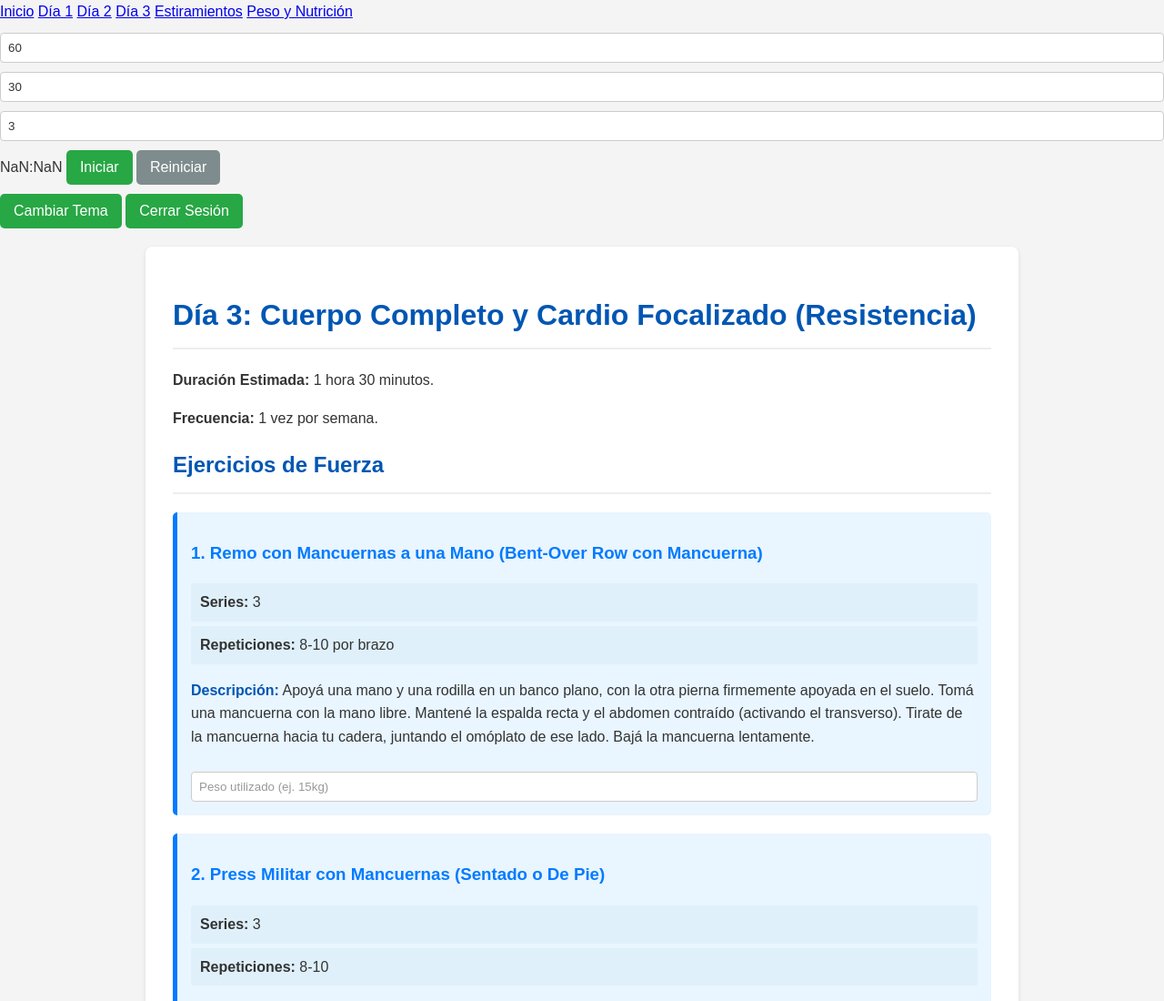
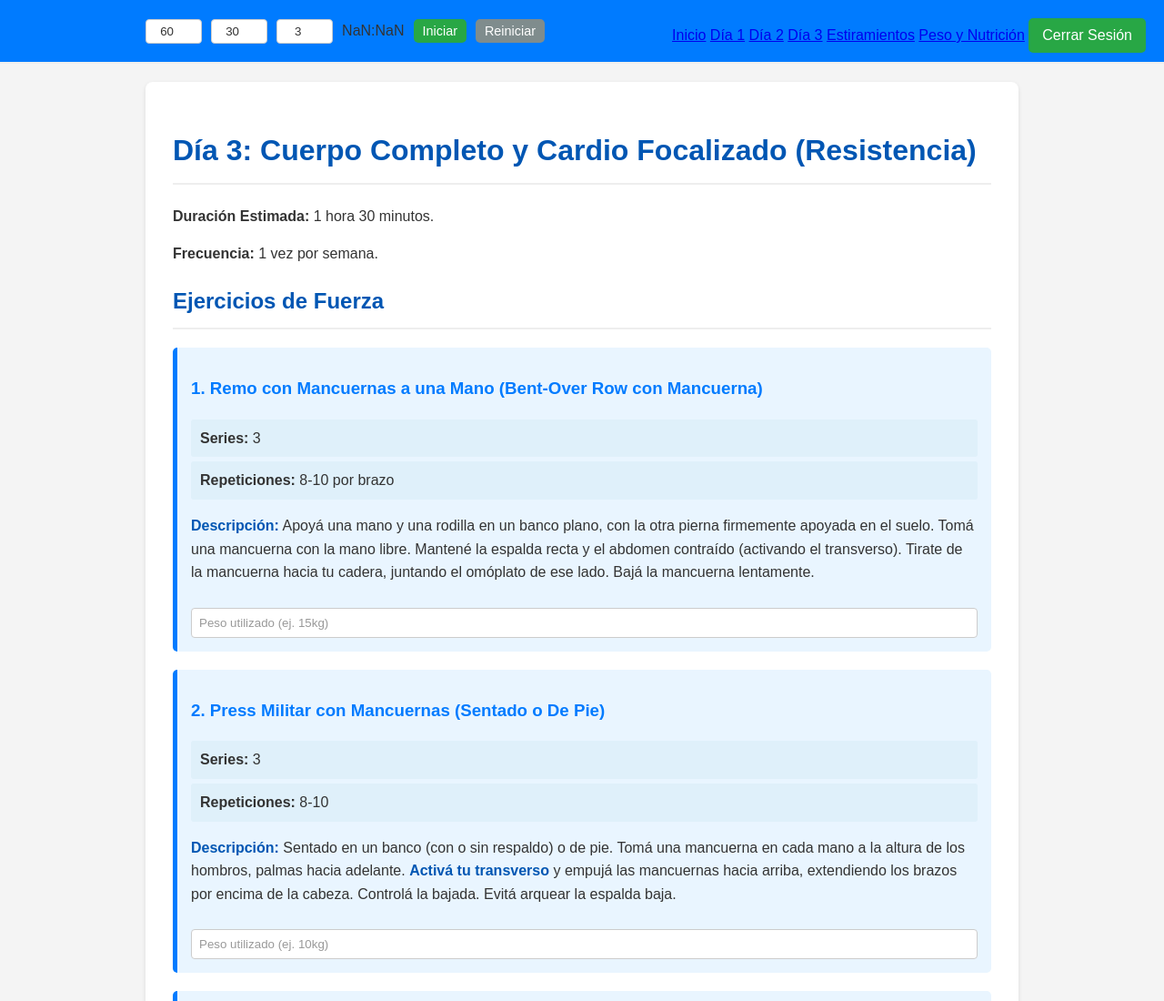
Before and after one commit to ernesarevalo/gymroutine, a plain HTML site: page dia3.html in a window 1280 px wide. Shown: the top 1100 px of the page at 91% size. Drawn offline with Linux system fonts and the light colour scheme; sample sign-in values are in the browser's storage.

Commit message:
Update dia3.html

```diff
--- a/dia3.html
+++ b/dia3.html
@@ -13,27 +13,33 @@
         document.addEventListener('DOMContentLoaded', checkAuthAndRedirect); // Asegura que solo se acceda si logueado
     </script>
 
-    <div class="main-nav">
-        <div class="left-links">
-            <a href="index.html">Inicio</a>
-            <a href="dia1.html">Día 1</a>
-            <a href="dia2.html">Día 2</a>
-            <a href="dia3.html">Día 3</a>
-            <a href="estiramientos.html">Estiramientos</a>
-            <a href="peso_nutricion.html">Peso y Nutrición</a>
-        </div>
-        <div class="timer-controls">
-            <input type="number" id="exercise-time" placeholder="Segundos Ej." value="60">
-            <input type="number" id="recovery-time" placeholder="Segundos Rec." value="30">
+    <div class="top-bar">
+        <div class="hamburger-icon" id="hamburger-icon">&#9776;</div> <div class="timer-controls">
+            <input type="number" id="exercise-time" placeholder="Seg Ej." value="60">
+            <input type="number" id="recovery-time" placeholder="Seg Rec." value="30">
             <input type="number" id="rounds" placeholder="Vueltas" value="3">
             <span id="timer-display">00:00</span>
             <button id="start-timer-btn">Iniciar</button>
             <button id="reset-timer-btn" disabled>Reiniciar</button>
         </div>
-        <div>
-            <button id="theme-toggle-btn" class="theme-toggle-btn">Cambiar Tema</button>
-            <button onclick="logout()">Cerrar Sesión</button>
+        <div class="desktop-only-nav">
+             <a href="index.html">Inicio</a>
+             <a href="dia1.html">Día 1</a>
+             <a href="dia2.html">Día 2</a>
+             <a href="dia3.html">Día 3</a>
+             <a href="estiramientos.html">Estiramientos</a>
+             <a href="peso_nutricion.html">Peso y Nutrición</a>
+             <button onclick="logout()">Cerrar Sesión</button>
         </div>
+    </div>
+    <div class="side-nav" id="side-nav">
+        <a href="index.html">Inicio</a>
+        <a href="dia1.html">Día 1</a>
+        <a href="dia2.html">Día 2</a>
+        <a href="dia3.html">Día 3</a>
+        <a href="estiramientos.html">Estiramientos</a>
+        <a href="peso_nutricion.html">Peso y Nutrición</a>
+        <button onclick="logout()">Cerrar Sesión</button>
     </div>
     <div class="container">
         <h1>Día 3: Cuerpo Completo y Cardio Focalizado (Resistencia)</h1>
```
